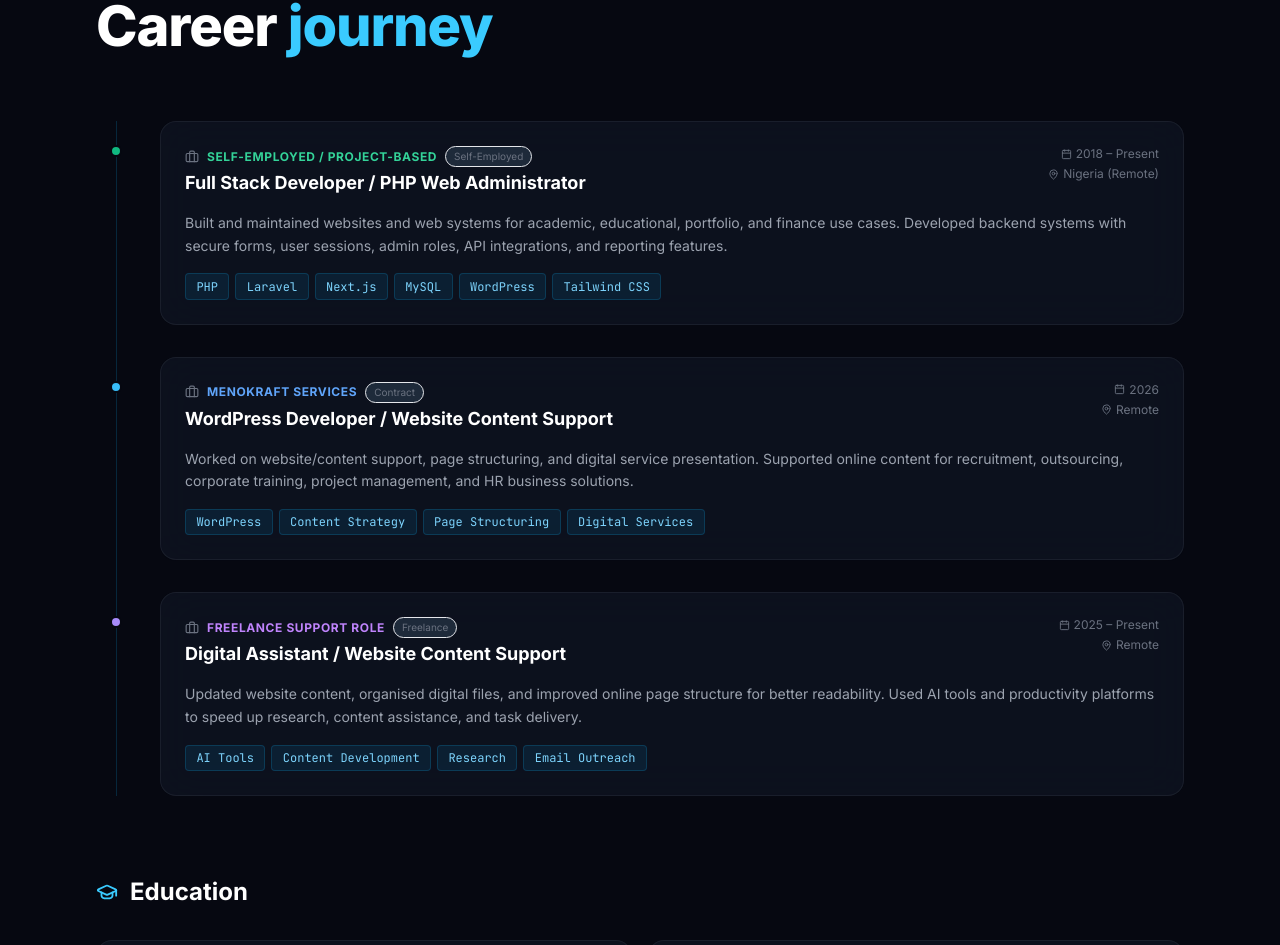
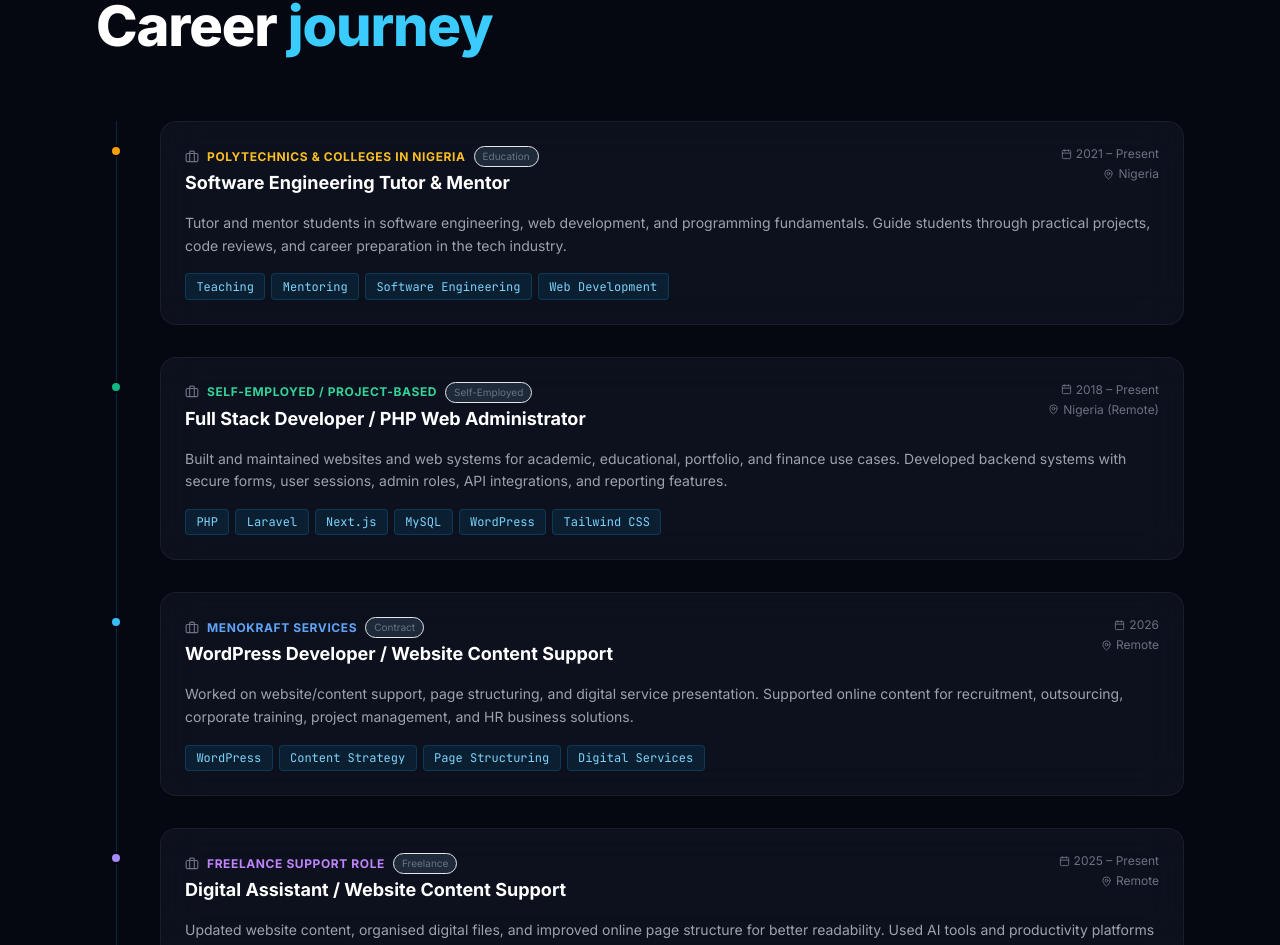
Before and after one commit to Aboki008/steps-plus, a React (Vite) app: page / in a window 1280 px wide. Shown: the part 2080-3025 px from the top of the page. Built offline with nearby package versions, Linux system fonts and the light colour scheme.

Commit message:
Add tutoring and mentoring experience at polytechnics and colleges in Nigeria

```diff
--- a/src/components/Experience.jsx
+++ b/src/components/Experience.jsx
@@ -4,6 +4,18 @@ import { motion } from 'framer-motion';
 import { Briefcase, GraduationCap, Calendar, MapPin } from 'lucide-react';
 
 const experiences = [
+  {
+    company:    'Polytechnics & Colleges in Nigeria',
+    position:   'Software Engineering Tutor & Mentor',
+    period:     '2021 – Present',
+    location:   'Nigeria',
+    type:       'Education',
+    description:
+      'Tutor and mentor students in software engineering, web development, and programming fundamentals. Guide students through practical projects, code reviews, and career preparation in the tech industry.',
+    skills:     ['Teaching', 'Mentoring', 'Software Engineering', 'Web Development'],
+    color:      'text-amber-400',
+    dot:        '#f59e0b',
+  },
   {
     company:    'Self-Employed / Project-Based',
     position:   'Full Stack Developer / PHP Web Administrator',
```
